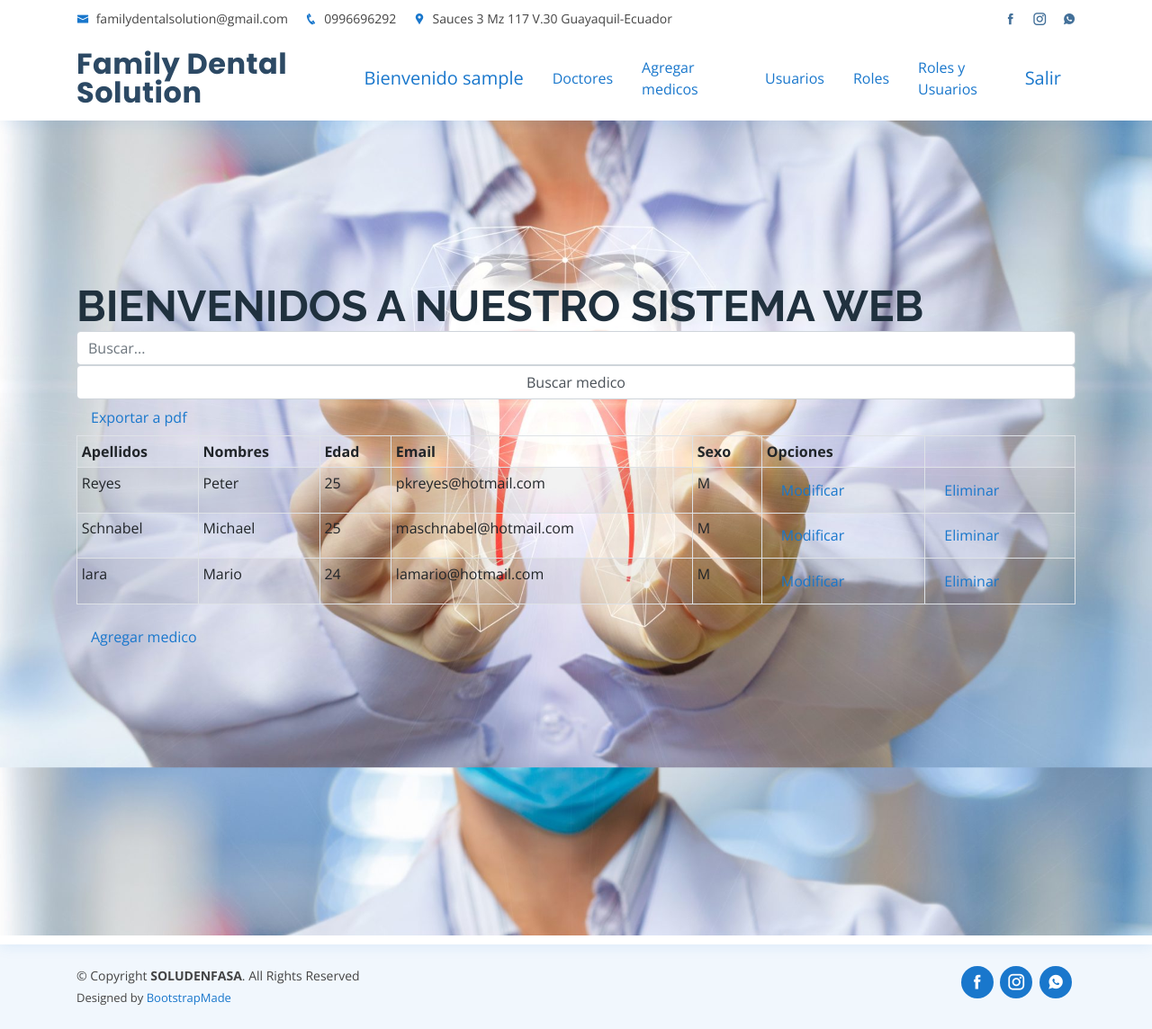
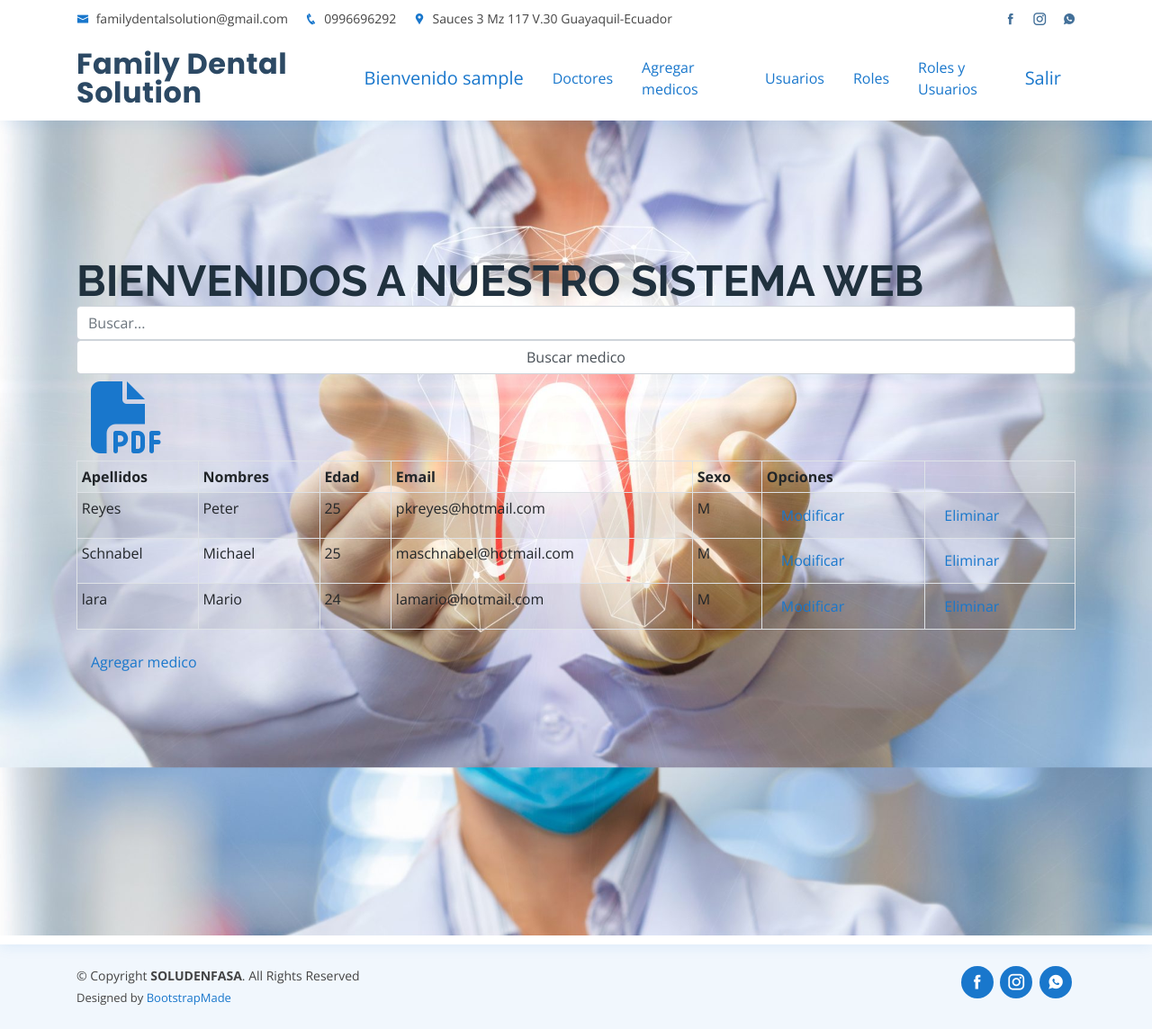
Before and after one commit to petterreyes/proyectoconsultorio, a Django app: page /medicos/medicos/ in a window 1280 px wide. Shown: the whole page at 90% size. Run offline with Django 3.2, Linux system fonts and the light colour scheme; the visitor is signed in with stand-in values (Sample User, id 1); data comes from the database, SQL or seed files in the repository; data that the repository does not hold is empty; parts of the project's set-up code (start-up, migrations or seed data) failed here and were passed over; some libraries are stand-ins or nearby versions.

Commit message:
creacion de reportes en pdf de medicos

```diff
--- a/core/templates/index.html
+++ b/core/templates/index.html
@@ -15,8 +15,10 @@
   <link href="{% static 'assets/img/ico.jpg'%}" rel="icon">
   <link href="{% static 'assets/img/apple-touch-icon.png'%}" rel="apple-touch-icon">
 
+
   <!-- Google Fonts -->
   <link href="https://fonts.googleapis.com/css?family=Open+Sans:300,300i,400,400i,600,600i,700,700i|Raleway:300,300i,400,400i,500,500i,600,600i,700,700i|Poppins:300,300i,400,400i,500,500i,600,600i,700,700i" rel="stylesheet">
+  <script src="https://kit.fontawesome.com/1f0a5cba50.js" crossorigin="anonymous"></script>
 
   <!-- Vendor CSS Files -->
   <link href="{% static 'assets/vendor/bootstrap/css/bootstrap.min.css'%}" rel="stylesheet">
--- a/medicos/templates/medicos.html
+++ b/medicos/templates/medicos.html
@@ -10,7 +10,7 @@
         <button class="form-control" type="submit">Buscar medico</button>
     </form>
         <tr>
-            <a class="nav-link" href="{% url 'exportarListMedicos' %}">Exportar a pdf</a>
+            <a class="nav-link"  href="{% url 'exportarListMedicos' %}"> <i class="fas fa-file-pdf fa-5x"></i></a>
         </tr>
         <tr>
             <th>Apellidos</th>
```
